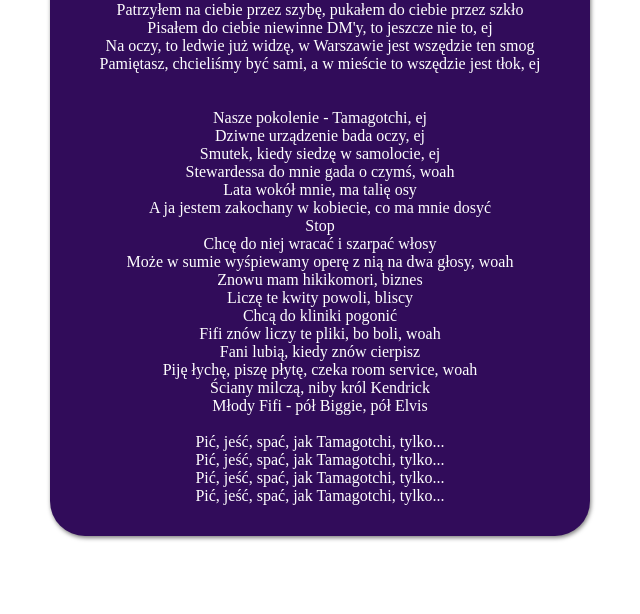
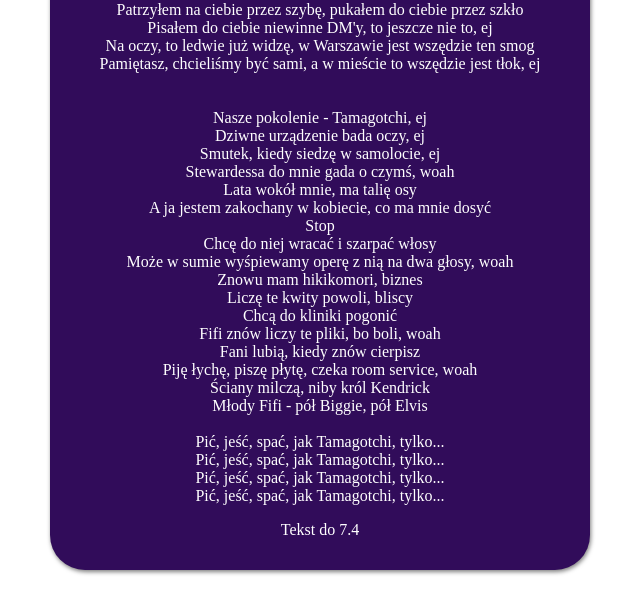
Before and after one commit to 4greatday/learning-git-2, a plain HTML site: page index.html in a window 1280 px wide. Shown: the part 102-716 px from the top of the page, without its empty margins (320-960 px from the left). Drawn offline with Linux system fonts and the light colour scheme.

Commit message:
New commit 7.4

```diff
--- a/index.html
+++ b/index.html
@@ -37,6 +37,9 @@
 	Pić, jeść, spać, jak Tamagotchi, tylko...<br>
 	Pić, jeść, spać, jak Tamagotchi, tylko...<br>
 	Pić, jeść, spać, jak Tamagotchi, tylko... </p>
+	<p>
+		Tekst do 7.4
+	</p>
 	</div>
   </body>
 </html>
```
